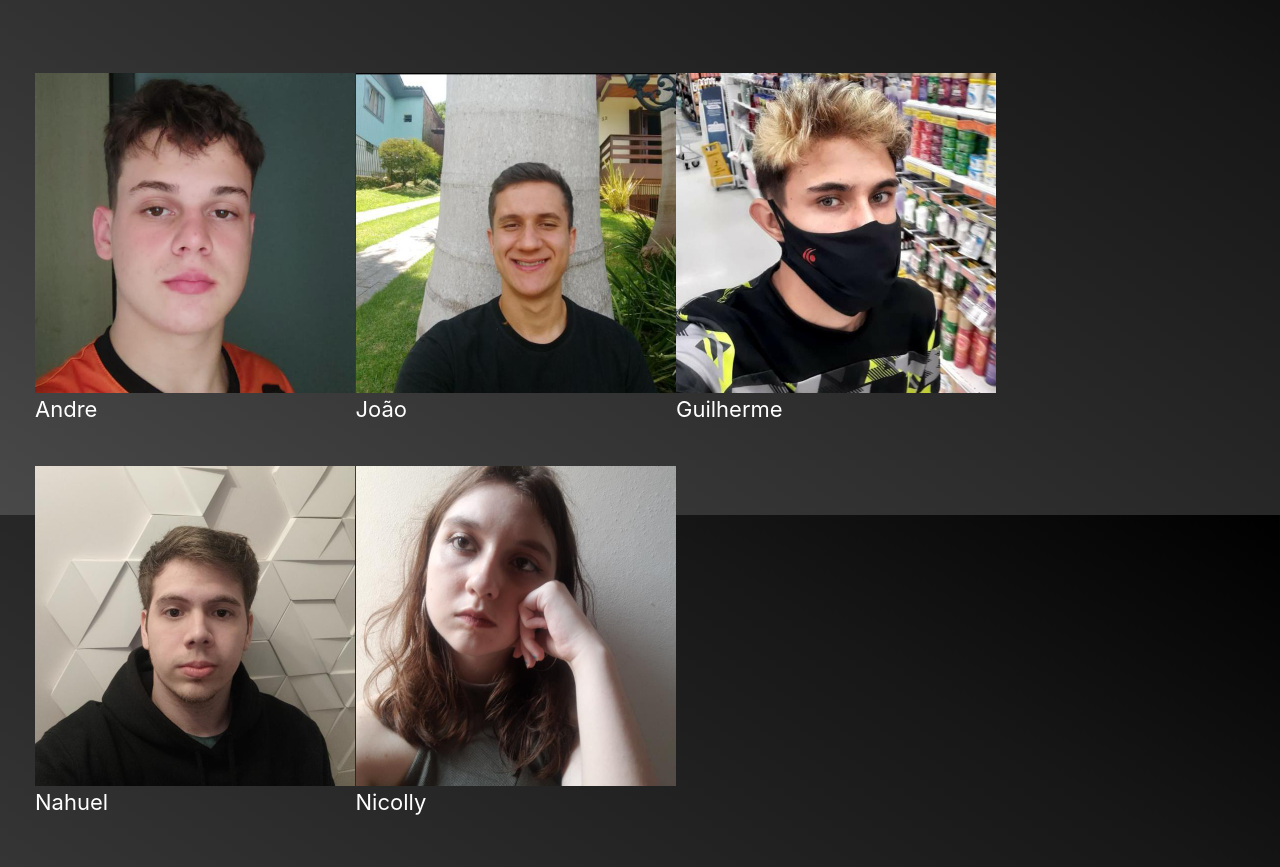
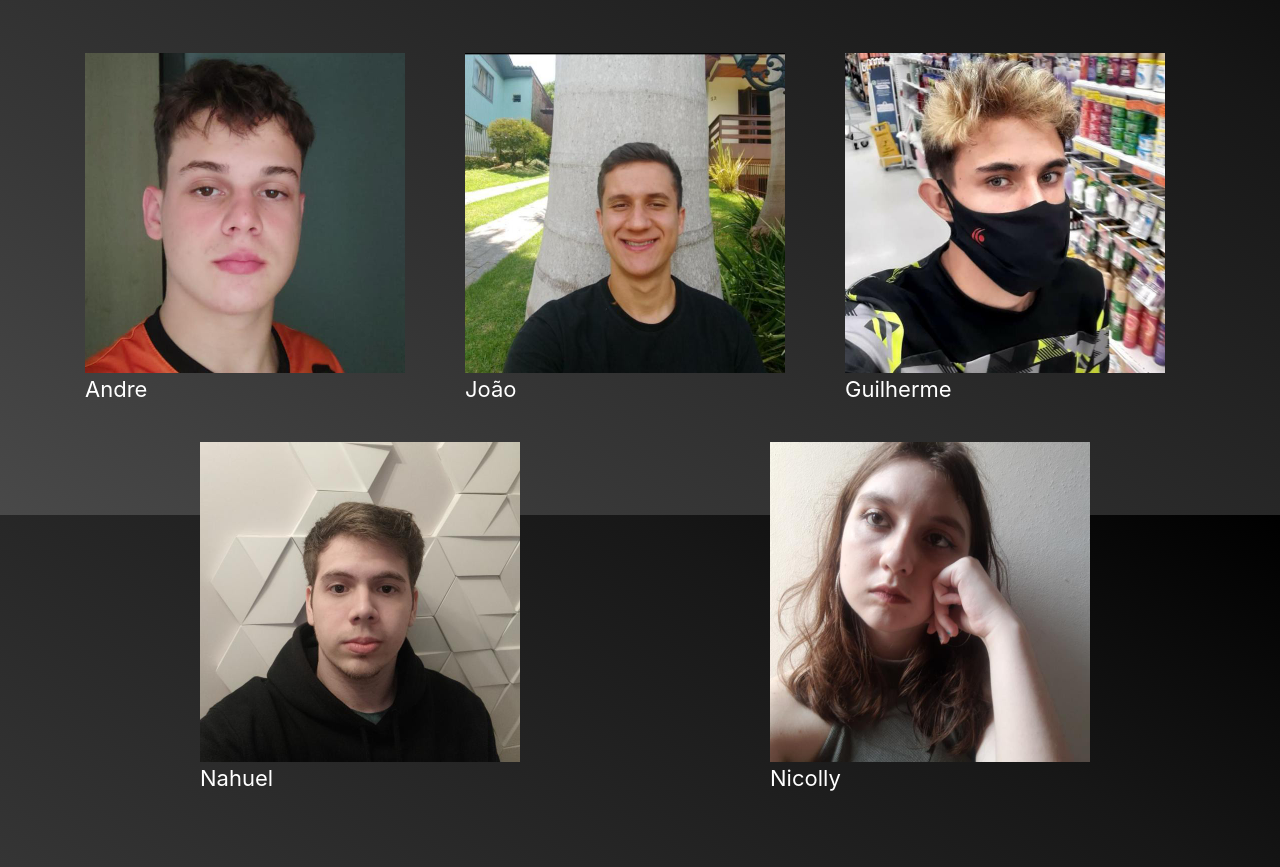
Before and after one commit to NahuelAyala00/PAC-N2, a plain HTML site: page participantes.html in a window 1280 px wide. Shown: the part 285-1152 px from the top of the page. Drawn offline with nearby package versions, Linux system fonts and the light colour scheme.

Commit message:
fix: participantes em piramide inversa

```diff
--- a/participantes.html
+++ b/participantes.html
@@ -88,31 +88,44 @@
     </div>
     <br><br>
 
-    <div class="d-flex justify-content-xl-center container-fluid">
+    <div class="d-flex justify-content-xl-center container-fluid ">
 
         <div style="font-size:22px">
-            <p class="rounded float-xl-left w-25  text-white p-3 m-1">
+            <div class="container">
+                <div class="row">
+                    <div class="col-sm">
+                        <p class="text-white ">
                             <img src="participantes/andre.jpg" width="320px" height="320px"> Andre
                         </p>
-
-            <p class="rounded float-xl-left w-25  text-white p-3 m-1">
+                    </div>
+                    <div class="col-sm">
+                        <p class="text-white ">
                             <img src="participantes/joao.jpg" width="320px" height="320px"> João
                         </p>
 
-            <p class="rounded float-xl-left w-25  text-white p-3 m-1">
+                    </div>
+                    <div class="col-sm">
+                        <p class="text-white ">
                             <img src="participantes/guilherme.jpg" width="320px" height="320px"> Guilherme
                         </p>
+                    </div>
+                </div>
 
-            <p class="rounded float-xl-left w-25  text-white p-3 m-1">
+                <div class="row justify-content-around">
+                    <div class="col-4">
+                        <p class="text-white p-3 m-1">
                             <img src="participantes/nahuel.jpg" width="320px" height="320px"> Nahuel
 
                         </p>
-
-            <p class="rounded float-xl-left w-25  text-white p-3 m-1">
+                    </div>
+                    <div class="col-4">
+                        <p class="text-white p-3 m-1">
                             <img src="participantes/nicolly.jpg" width="320px" height="320px"> Nicolly
                         </p>
+                    </div>
+                </div>
+            </div>
 
-        </div>
         </div>
     </div>
 
```
Lines whose indentation alone changed are shown as unchanged.
